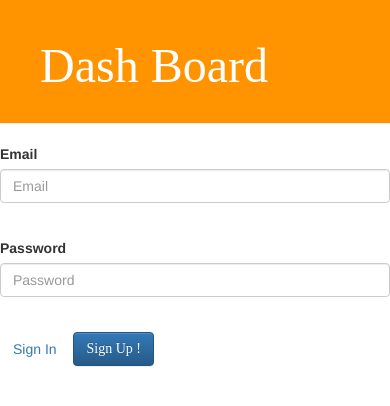
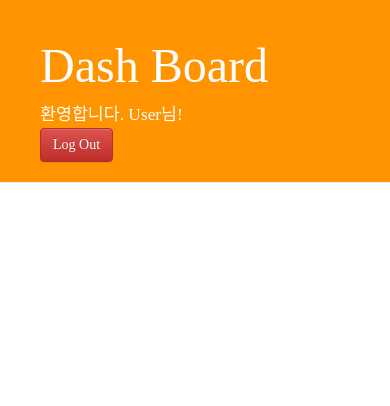
Before and after one commit to VelyC/DashBoard, a Django app: page / in a window 390 px wide. Shown: the top 406 px of the page. Run offline with Django 3.2, Linux system fonts and the light colour scheme; the visitor is signed in with stand-in values (Sample User, id 1); some libraries are stand-ins or nearby versions; some web fonts are replaced.

Commit message:
로그인 및 회원가입 기능을 베너에 넣었다. / 6th / TODO: 진짜 main.

```diff
--- a/dash_board/static/css/dash_board.css
+++ b/dash_board/static/css/dash_board.css
@@ -5,6 +5,7 @@
 .header-font {
    font-family: 'Jeju Hallasan';
    color: #ffffff;
+   font-size: 13pt;
 }
 
 .page-header {
@@ -23,10 +24,6 @@
    margin-left: 40px;
 }
 
-input {
-   margin-bottom: 20px;
-}
-
 .vertical-middle {
    margin-top : 25%;
 }
--- a/dash_board/templates/dash_board/layout.html
+++ b/dash_board/templates/dash_board/layout.html
@@ -13,10 +13,34 @@
    </head>
    <body>
       <div class="page-header row">
-         <h1 class="col-md-9"><a href={% if user.is_authenticated %}"/main"{% else %}"/"{% endif %}>Dash Board</a></h1>
+         <h1 class="col-md-3"><a href={% if user.is_authenticated %}"/main"{% else %}"/"{% endif %}>Dash Board</a></h1>
          {% if user.is_authenticated %}
-         <div class="col-md-2 header-font">환영합니다. {{ user.last_name }}님!</div>
-         <a href="/" class="btn btn-danger col-md-1">Log Out</a>
+         <div class="col-md-offset-6 col-md-2 header-font">환영합니다. {{ user.last_name }}님!</div>
+         <div class="col-md-1"><a href="{% url 'logout' %}" class="btn btn-danger">Log Out</a></div>
+         {% else %}
+         <!-- 로그인 폼을 여기에다가 놓을꺼예요 -->
+         <div class="col-md-offset-1 col-md-8">
+            <form class="form-horizontal" method="POST"> {% csrf_token %}
+               <div class="form-group col-md-10">
+                  <label for="emailInput" class="col-md-2 control-label">Email</label>
+                  <div class="col-md-4">
+                     <input type="email" id="emailInput" name="email" class="form-control" placeholder="Email">
+                  </div>
+                  <label for="passwordInput" class="col-md-2 control-label">Password</label>
+                  <div class="col-md-4">
+                     <input type="password" id="passwordInput" name="password" class="form-control" placeholder="Password">
+                  </div>
+               </div>
+               <div class="form-group col-md-2">
+                  <div class="col-md-6">
+                     <button type="submit" class="btn btn-link">Sign In</button>
+                  </div>
+                  <div class="col-md-6">
+                     <a href="{% url 'signup' %}" class="btn btn-primary">Sign Up !</a>
+                  </div>
+               </div>
+            </form>
+         </div>
          {% endif %}
       </div>
       <div class="container">
@@ -25,5 +49,10 @@
             {% endblock %}
          </div>
       </div>
+      <script type="text/javascript">
+         if ("{{message}}" != "") {
+            alert("{{message}}");
+         }
+      </script>
    </body>
 </html>
--- a/dash_board/templates/dash_board/login.html
+++ /dev/null
@@ -1,31 +0,0 @@
-{% extends 'dash_board/layout.html' %}
-
-{% block content %}
-<form class="form-horizontal" method="POST"> {% csrf_token %}
-   <div class="form-group">
-      <label for="emailInput" class="col-sm-3 control-label">Email</label>
-      <div class="col-sm-5">
-         <input type="email" id="emailInput" name="email" class="form-control" placeholder="Email">
-      </div>
-   </div>
-   <div class="form-group">
-      <label for="passwordInput" class="col-sm-3 control-label">Password</label>
-      <div class="col-sm-5">
-         <input type="password" id="passwordInput" name="password" class="form-control" placeholder="Password">
-      </div>
-   </div>
-   <div class="form-group">
-      <div class="col-sm-offset-6 col-sm-10">
-         <button type="submit" class="btn btn-link">Sign In</button>
-         <a href="{% url 'signup' %}" class="btn btn-primary">Sign Up !</a>
-      </div>
-   </div>
-</form>
-
-<script type="text/javascript">
-   if ("{{message}}" != "") {
-      alert("{{message}}");
-   }
-</script>
-
-{% endblock %}
--- a/dash_board/urls.py
+++ b/dash_board/urls.py
@@ -3,6 +3,6 @@
 
 urlpatterns = [
    url(r'^$', views.login_page, name='login'),
-   url(r'^main$', views.main, name='main'),
+   url(r'^logout$', views.logout_page, name='logout'),
    url(r'^signup$', views.new_user, name='signup'),
 ]
--- a/dash_board/views.py
+++ b/dash_board/views.py
@@ -6,13 +6,12 @@
 # for Sig in
 from django.contrib.auth import authenticate, logout, login
 
+def logout_page(request):
+   logout(request)
+   return redirect('dash_board.views.login_page')
+
 # Create your views here.
-
-def main(request):
-   return render(request, 'dash_board/main.html', {})
-
 def login_page(request):
-   logout(request)
    if request.method == "POST":
       form = request.POST
       user = authenticate(username=form['email'], password=form['password'])
@@ -20,16 +19,16 @@
          if user.is_active:
             # authenticated
             login(request, user)
-            return redirect('dash_board.views.main')
+            return redirect('dash_board.views.login_page')
          else:
             # uid and pwd is valied but account has been disalbed
-            return render(request, 'dash_board/login.html', {'meesage':'Account has been disabled'})
+            return render(request, 'dash_board/main.html', {'meesage':'Account has been disabled'})
       else:
          # Check the id and pwd
-         return render(request, 'dash_board/login.html', {'message':'Please check ID or Password'})
+         return render(request, 'dash_board/main.html', {'message':'Please check ID or Password'})
    else:
       # intenal errror
-      return render(request, 'dash_board/login.html', {'message':''})
+      return render(request, 'dash_board/main.html', {'message':''})
 
 def new_user(request):
    if request.method == "POST":
```
Also changed, not shown: 1 other file.
